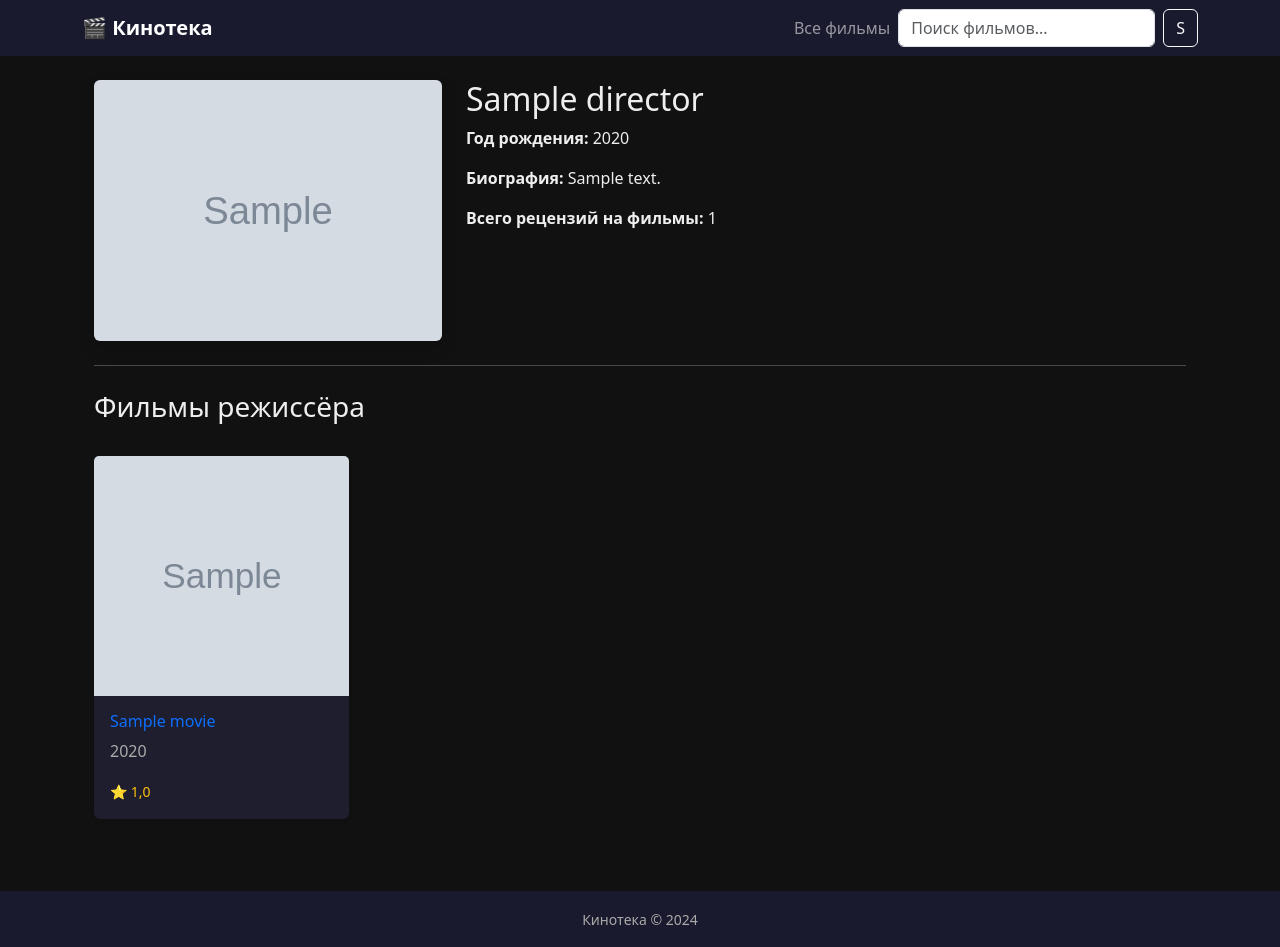
After one commit to isip239-up2026/seventh_day, a Django app: page /director/1/ in a window 1280 px wide. The commit adds this page. Run offline with Django 5.2, Linux system fonts and the light colour scheme; tables that the repository leaves empty hold one stand-in row (values such as "Sample post"); grey boxes marked "Sample" are stand-in pictures.

Commit message:
task9: add director page, links and total reviews

```diff
--- /dev/null
+++ b/movies/templates/movies/director.html
@@ -0,0 +1,59 @@
+{% extends "movies/base.html" %}
+
+{% block title %}{{ director.name }} — Кинотека{% endblock %}
+
+{% block content %}
+<div class="container mt-4">
+  <div class="row">
+    <div class="col-md-4">
+      {% if director.photo_url %}
+        <img src="{{ director.photo_url }}" class="img-fluid rounded shadow" alt="{{ director.name }}">
+      {% else %}
+        <div class="bg-secondary d-flex align-items-center justify-content-center rounded shadow" style="height: 300px;">
+          <span class="text-white">Нет фото</span>
+        </div>
+      {% endif %}
+    </div>
+    <div class="col-md-8">
+      <h2>{{ director.name }}</h2>
+      <p><strong>Год рождения:</strong> {{ director.birth_year }}</p>
+      <p><strong>Биография:</strong> {{ director.bio|default:"Нет данных" }}</p>
+      <p><strong>Всего рецензий на фильмы:</strong> {{ total_reviews }}</p>
+    </div>
+  </div>
+
+  <hr class="my-4">
+
+  <h3>Фильмы режиссёра</h3>
+  <div class="row row-cols-1 row-cols-md-4 g-4 mt-2">
+    {% for movie in movies %}
+      <div class="col">
+        <div class="card h-100 shadow-sm">
+          {% if movie.poster_url %}
+            <img src="{{ movie.poster_url }}" class="card-img-top" style="height: 240px; object-fit: cover;" alt="{{ movie.title }}">
+          {% else %}
+            <div class="bg-secondary d-flex align-items-center justify-content-center" style="height: 240px;">🎬</div>
+          {% endif %}
+          <div class="card-body">
+            <h6 class="card-title">
+              <a href="{% url 'movie_detail' movie.id %}" class="text-decoration-none">
+                {{ movie.title }}
+              </a>
+            </h6>
+            <p class="card-text text-muted">{{ movie.year }}</p>
+            {% if movie.avg_rating %}
+              <small class="text-warning">⭐ {{ movie.avg_rating|floatformat:1 }}</small>
+            {% else %}
+              <small class="text-muted">Нет оценок</small>
+            {% endif %}
+          </div>
+        </div>
+      </div>
+    {% empty %}
+      <div class="col-12">
+        <p class="text-muted">У этого режиссёра пока нет фильмов.</p>
+      </div>
+    {% endfor %}
+  </div>
+</div>
+{% endblock %}
--- a/movies/templates/movies/index.html
+++ b/movies/templates/movies/index.html
@@ -51,7 +51,7 @@
         <p class="text-muted mb-2">
           <small>
 
-            {{ movie.director.name }}
+            <a href="{% url 'director_detail' movie.director.id %}">{{ movie.director.name }}</a>
           </small>
         </p>
         {% endif %}
--- a/movies/templates/movies/movie_detail.html
+++ b/movies/templates/movies/movie_detail.html
@@ -26,7 +26,7 @@
     <h2>{{ movie.title }}</h2>
     <p class="text-muted mb-1">{{ movie.year }}{% if movie.duration %} · {{ movie.duration }} мин{% endif %}</p>
 
-    {% if movie.director %}
+    <a href="{% url 'director_detail' movie.director.id %}">{{ movie.director.name }}</a>
     <p class="mb-2">
       Режиссёр:
       {# Студент 9: сделать ссылкой #}
--- a/movies/urls.py
+++ b/movies/urls.py
@@ -8,4 +8,5 @@ urlpatterns = [
     path("search/", views.search, name="search"),
     path("genre/<int:genre_id>/", views.genre_movies, name="genre_movies"),
     path("top/", views.top_movies, name="top_movies"),
+path("director/<int:director_id>/", views.director_detail, name="director_detail"),
 ]
--- a/movies/views.py
+++ b/movies/views.py
@@ -92,3 +92,13 @@ def top_movies(request):
         review_count=Count('reviews')
     ).filter(review_count__gt=0).order_by('-avg_rating')[:10]
     return render(request, "movies/top.html", {"movies": movies})
+
+def director_detail(request, director_id):
+    director = get_object_or_404(Director, id=director_id)
+    movies = director.movies.all().annotate(avg_rating=Avg('reviews__rating'))
+    total_reviews = Review.objects.filter(movie__director=director).count()
+    return render(request, 'movies/director.html', {
+        'director': director,
+        'movies': movies,
+        'total_reviews': total_reviews,
+    })
```
